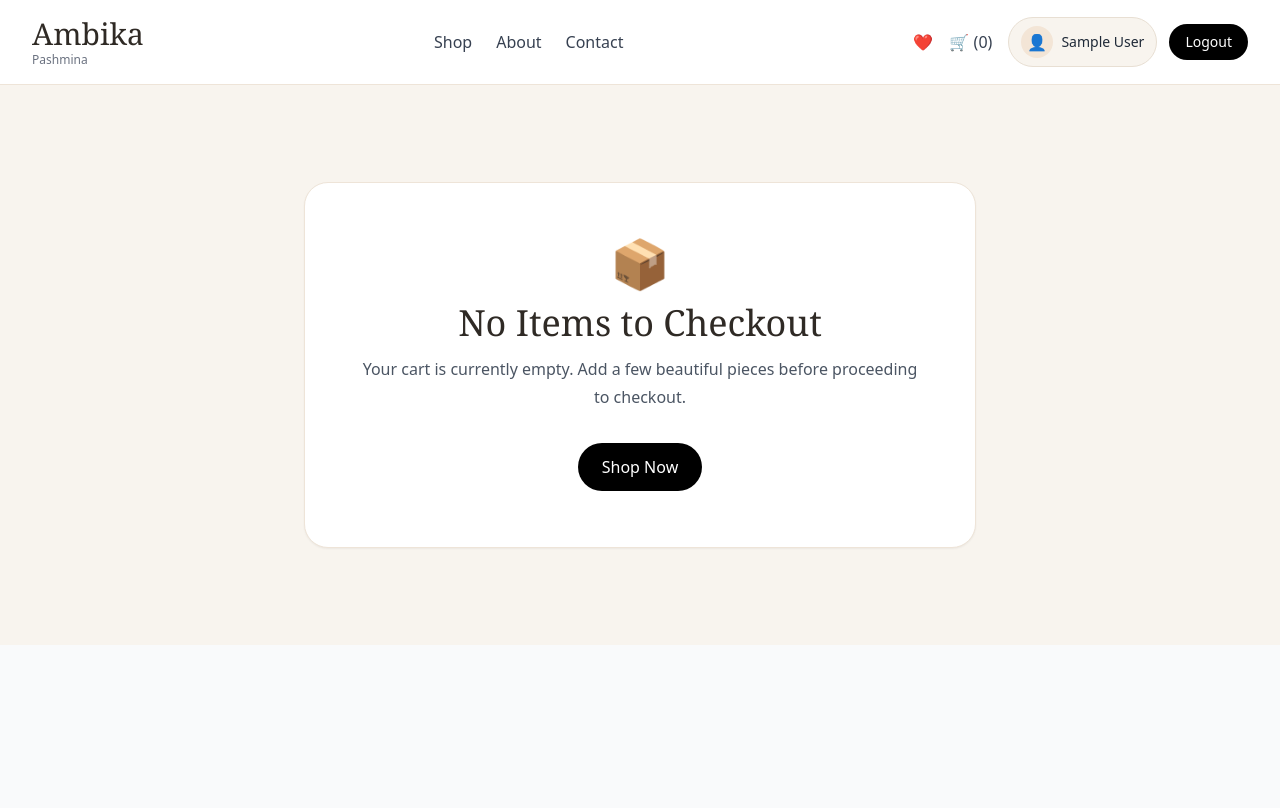
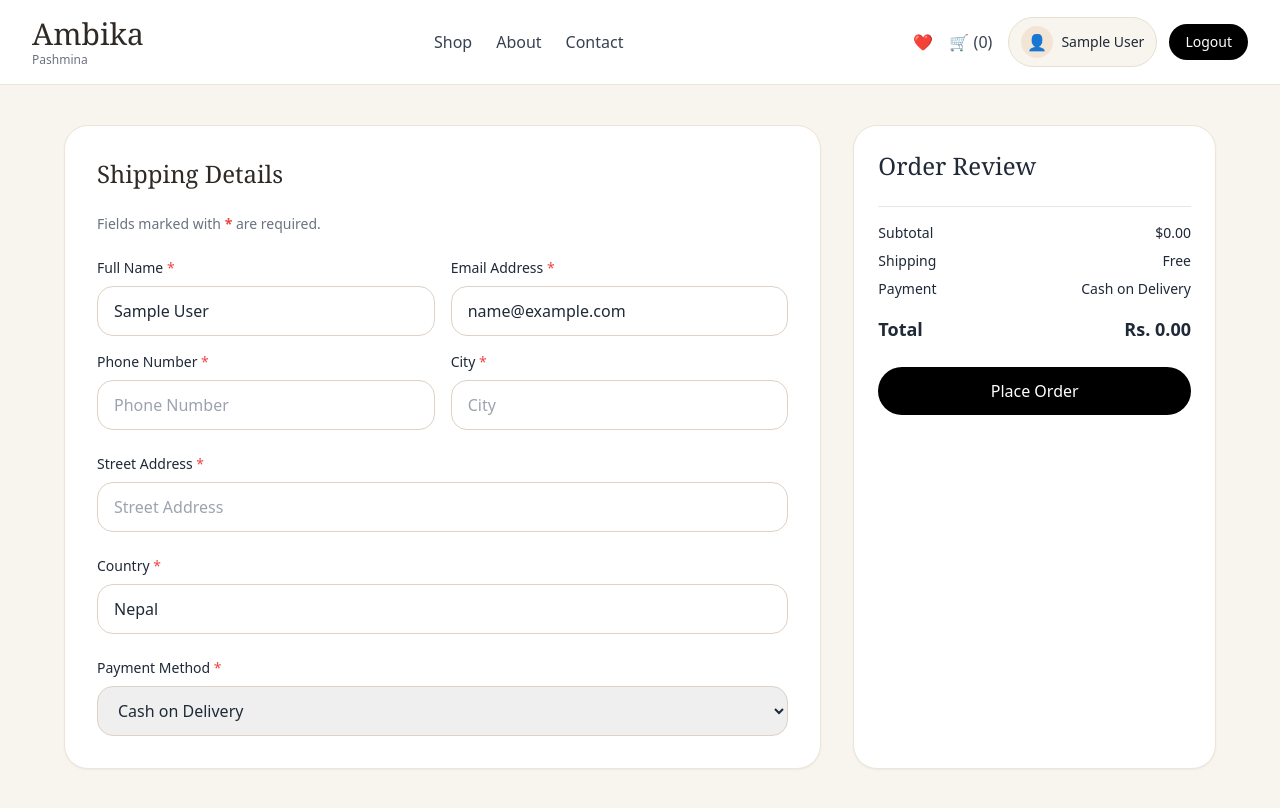
Before and after one commit to vedya29/FYP-Ambika, a React (Create React App) app in the folder frontend/: page /checkout in a window 1280 px wide. Shown: the top 808 px of the page. Built offline with nearby package versions, Linux system fonts and the light colour scheme; sample sign-in values are in the browser's storage.

Commit message:
added validation in checkout page

```diff
--- a/frontend/src/pages/Checkout.js
+++ b/frontend/src/pages/Checkout.js
@@ -1,330 +1,125 @@
-import React, { useMemo, useState } from "react";
+import React, { useState } from "react";
+import { useCart } from "../context/CartContext";
 import { useNavigate } from "react-router-dom";
-import { useCart } from "../context/CartContext";
 
 export default function Checkout() {
-  const { cart, user, clearCart } = useCart();
+  const { cart, clearCart, user } = useCart();
   const navigate = useNavigate();
 
-  const [fullName, setFullName] = useState(user?.fullName || user?.name || "");
+  const [fullName, setFullName] = useState(user?.name || "");
   const [email, setEmail] = useState(user?.email || "");
-  const [phone, setPhone] = useState(user?.phone || "");
-  const [address, setAddress] = useState(user?.address || "");
-  const [city, setCity] = useState(user?.city || "");
-  const [country, setCountry] = useState(user?.country || "");
+  const [phone, setPhone] = useState("");
+  const [city, setCity] = useState("");
+  const [address, setAddress] = useState("");
+  const [country, setCountry] = useState("Nepal");
   const [paymentMethod, setPaymentMethod] = useState("Cash on Delivery");
-  const [processing, setProcessing] = useState(false);
 
-  const subtotal = useMemo(
-    () => cart.reduce((s, item) => s + Number(item.price) * item.qty, 0),
-    [cart]
-  );
-  const shipping = 0;
-  const total = subtotal + shipping;
-
-  const generateTransactionUUID = () => {
-    return `AMB-${Date.now()}`;
-  };
-
-  const generateSignature = async (totalAmount, transactionUuid, productCode) => {
-    const secretKey = "8gBm/:&EnhH.1/q";
-    const message = `total_amount=${totalAmount},transaction_uuid=${transactionUuid},product_code=${productCode}`;
-
-    const enc = new TextEncoder();
-    const key = await window.crypto.subtle.importKey(
-      "raw",
-      enc.encode(secretKey),
-      { name: "HMAC", hash: "SHA-256" },
-      false,
-      ["sign"]
+  const total = cart.reduce(
+    (acc, item) => acc + item.price * item.qty,
+    0
   );
 
-    const signature = await window.crypto.subtle.sign(
-      "HMAC",
-      key,
-      enc.encode(message)
-    );
-
-    const bytes = new Uint8Array(signature);
-    let binary = "";
-    bytes.forEach((b) => {
-      binary += String.fromCharCode(b);
-    });
-
-    return window.btoa(binary);
-  };
-
-  const validateForm = () => {
-    if (!cart.length) {
-      alert("Your cart is empty.");
-      navigate("/products");
-      return false;
+  const handlePlaceOrder = () => {
+    if (!fullName || !email || !phone || !city || !address || !country) {
+      alert("Please fill all required fields❗");
+      return;
     }
 
-    if (!fullName || !email || !phone || !address || !city || !country) {
-      alert("Please fill in all shipping details.");
-      return false;
-    }
-
-    return true;
-  };
-
-  const saveOrder = (paymentStatusOverride = "Pending", paymentMethodOverride = paymentMethod) => {
-    const existingOrders = JSON.parse(localStorage.getItem("orders")) || [];
-
-    const newOrder = {
-      id: Date.now().toString(),
-      createdAt: new Date().toISOString(),
+    const order = {
+      id: "ORD" + Date.now(),
+      items: cart,
+      totalAmount: total,
+      paymentMethod,
+      paymentStatus:
+        paymentMethod === "Cash on Delivery" ? "Pending" : "Paid",
+      status: "Processing",
+      createdAt: new Date(),
       customer: {
         fullName,
         email,
         phone,
+        city,
         address,
-        city,
         country,
       },
-      paymentMethod: paymentMethodOverride,
-      paymentStatus: paymentStatusOverride,
-      items: cart,
-      totalAmount: total,
-      status: "Processing",
     };
 
-    localStorage.setItem("orders", JSON.stringify([newOrder, ...existingOrders]));
+    const existingOrders =
+      JSON.parse(localStorage.getItem("orders")) || [];
+
+    localStorage.setItem(
+      "orders",
+      JSON.stringify([order, ...existingOrders])
+    );
+
     clearCart();
+
+    alert("Order placed successfully 🎉");
+
+    navigate("/dashboard/orders");
   };
 
-  const handleCodOrder = (e) => {
-    e.preventDefault();
+  return (
+    <div className="min-h-screen bg-[#f8f4ee] px-4 md:px-8 py-10">
+      <div className="max-w-6xl mx-auto grid lg:grid-cols-3 gap-8">
 
-    if (!validateForm()) return;
+        {/* LEFT SIDE */}
+        <div className="lg:col-span-2 bg-white rounded-3xl p-6 md:p-8 border border-[#eee4d8] shadow-sm space-y-6">
 
-    setProcessing(true);
-
-    saveOrder("Pending", "Cash on Delivery");
-
-    setTimeout(() => {
-      setProcessing(false);
-      alert("Order placed successfully with Cash on Delivery 🎉");
-      navigate("/dashboard/orders");
-    }, 500);
-  };
-
-  const handleEsewaPayment = async (e) => {
-    e.preventDefault();
-
-    if (!validateForm()) return;
-
-    try {
-      setProcessing(true);
-
-      const transactionUuid = generateTransactionUUID();
-      const productCode = "EPAYTEST";
-      const totalAmount = total.toFixed(2);
-      const signature = await generateSignature(
-        totalAmount,
-        transactionUuid,
-        productCode
-      );
-
-      const pendingOrder = {
-        id: transactionUuid,
-        createdAt: new Date().toISOString(),
-        customer: {
-          fullName,
-          email,
-          phone,
-          address,
-          city,
-          country,
-        },
-        paymentMethod: "eSewa",
-        paymentStatus: "Pending Verification",
-        items: cart,
-        totalAmount: total,
-        status: "Processing",
-      };
-
-      localStorage.setItem("pendingEsewaOrder", JSON.stringify(pendingOrder));
-
-      const form = document.createElement("form");
-      form.method = "POST";
-      form.action = "https://rc-epay.esewa.com.np/api/epay/main/v2/form";
-
-      const fields = {
-        amount: subtotal.toFixed(2),
-        tax_amount: "0",
-        total_amount: totalAmount,
-        transaction_uuid: transactionUuid,
-        product_code: productCode,
-        product_service_charge: "0",
-        product_delivery_charge: "0",
-        success_url: "http://localhost:3000/payment-success",
-        failure_url: "http://localhost:3000/payment-failure",
-        signed_field_names: "total_amount,transaction_uuid,product_code",
-        signature: signature,
-      };
-
-      Object.entries(fields).forEach(([key, value]) => {
-        const input = document.createElement("input");
-        input.type = "hidden";
-        input.name = key;
-        input.value = value;
-        form.appendChild(input);
-      });
-
-      document.body.appendChild(form);
-      form.submit();
-    } catch (error) {
-      console.error("eSewa payment error:", error);
-      setProcessing(false);
-      alert("Failed to start eSewa payment.");
-    }
-  };
-
-  if (cart.length === 0) {
-    return (
-      <div className="min-h-[70vh] flex items-center justify-center px-4 bg-[#f8f4ee]">
-        <div className="bg-white rounded-3xl shadow-sm border border-[#eee4d8] p-10 md:p-14 max-w-2xl w-full text-center">
-          <div className="text-5xl mb-4">📦</div>
-          <h2 className="text-3xl md:text-4xl font-serif text-[#2f2a25] mb-3">
-            No Items to Checkout
-          </h2>
-          <p className="text-gray-600 leading-7 mb-8">
-            Your cart is currently empty. Add a few beautiful pieces before
-            proceeding to checkout.
-          </p>
-
-          <button
-            onClick={() => navigate("/products")}
-            className="inline-block px-6 py-3 rounded-full bg-black text-white hover:opacity-90"
-          >
-            Shop Now
-          </button>
-        </div>
-      </div>
-    );
-  }
-
-  return (
-    <div className="min-h-screen bg-[#f8f4ee] px-4 md:px-8 py-8">
-      <div className="max-w-7xl mx-auto space-y-8">
-        <section className="bg-gradient-to-r from-[#efe3d3] via-[#f8f4ee] to-[#f5e8dc] rounded-3xl p-8 md:p-10 border border-[#eadfce] shadow-sm">
-          <p className="text-sm uppercase tracking-[0.2em] text-[#8a6d4b] mb-3">
-            Final Step
-          </p>
-          <h2 className="text-3xl md:text-5xl font-serif text-[#2f2a25] mb-4">
-            Checkout & Payment ✨
-          </h2>
-          <p className="text-gray-700 text-base md:text-lg leading-7 max-w-3xl">
-            Complete your shipping details and choose how you want to pay.
-          </p>
-        </section>
-
-        <form className="grid lg:grid-cols-3 gap-8">
-          <div className="lg:col-span-2 bg-white rounded-3xl p-6 md:p-8 border border-[#eee4d8] shadow-sm space-y-6">
           <h3 className="text-2xl font-serif text-[#2f2a25]">
             Shipping Details
           </h3>
 
+          <p className="text-sm text-gray-500">
+            Fields marked with{" "}
+            <span className="text-red-500 font-semibold">*</span> are required.
+          </p>
+
           <div className="grid md:grid-cols-2 gap-4">
-              <input
-                type="text"
-                placeholder="Full Name"
-                value={fullName}
-                onChange={(e) => setFullName(e.target.value)}
-                className="border border-[#ddd2c5] rounded-2xl px-4 py-3 outline-none focus:ring-2 focus:ring-[#d8b89c]"
-              />
-              <input
-                type="email"
-                placeholder="Email Address"
-                value={email}
-                onChange={(e) => setEmail(e.target.value)}
-                className="border border-[#ddd2c5] rounded-2xl px-4 py-3 outline-none focus:ring-2 focus:ring-[#d8b89c]"
-              />
-              <input
-                type="text"
-                placeholder="Phone Number"
-                value={phone}
-                onChange={(e) => setPhone(e.target.value)}
-                className="border border-[#ddd2c5] rounded-2xl px-4 py-3 outline-none focus:ring-2 focus:ring-[#d8b89c]"
-              />
-              <input
-                type="text"
-                placeholder="City"
-                value={city}
-                onChange={(e) => setCity(e.target.value)}
-                className="border border-[#ddd2c5] rounded-2xl px-4 py-3 outline-none focus:ring-2 focus:ring-[#d8b89c]"
-              />
+            <Input label="Full Name" value={fullName} setValue={setFullName} />
+            <Input label="Email Address" value={email} setValue={setEmail} type="email" />
+            <Input label="Phone Number" value={phone} setValue={setPhone} />
+            <Input label="City" value={city} setValue={setCity} />
           </div>
 
-            <input
-              type="text"
-              placeholder="Street Address"
-              value={address}
-              onChange={(e) => setAddress(e.target.value)}
-              className="w-full border border-[#ddd2c5] rounded-2xl px-4 py-3 outline-none focus:ring-2 focus:ring-[#d8b89c]"
-            />
-
-            <input
-              type="text"
-              placeholder="Country"
-              value={country}
-              onChange={(e) => setCountry(e.target.value)}
-              className="w-full border border-[#ddd2c5] rounded-2xl px-4 py-3 outline-none focus:ring-2 focus:ring-[#d8b89c]"
-            />
+          <Input label="Street Address" value={address} setValue={setAddress} />
+          <Input label="Country" value={country} setValue={setCountry} />
 
           <div>
-              <label className="block text-sm font-medium text-[#2f2a25] mb-2">
-                Payment Method
+            <label className="block text-sm font-medium mb-2">
+              Payment Method <span className="text-red-500">*</span>
             </label>
+
             <select
               value={paymentMethod}
               onChange={(e) => setPaymentMethod(e.target.value)}
-                className="w-full border border-[#ddd2c5] rounded-2xl px-4 py-3 outline-none focus:ring-2 focus:ring-[#d8b89c]"
+              className="w-full border border-[#ddd2c5] rounded-2xl px-4 py-3"
             >
               <option>Cash on Delivery</option>
               <option>eSewa</option>
             </select>
           </div>
-
-            {paymentMethod === "eSewa" && (
-              <div className="bg-[#f6fff6] rounded-3xl p-5 border border-[#d9f0d9]">
-                <h4 className="text-xl font-serif text-[#2f2a25] mb-2">
-                  eSewa Payment 💚
-                </h4>
-                <p className="text-sm text-gray-600 leading-6">
-                  You will be redirected to eSewa sandbox to complete the payment.
-                </p>
-                <p className="text-sm text-gray-500 mt-3">
-                  Test ID: 9806800001 | Password: Nepal@123 | MPIN: 1122
-                </p>
-              </div>
-            )}
         </div>
 
-          <div className="bg-white rounded-3xl p-6 md:p-8 border border-[#eee4d8] shadow-sm h-fit">
-            <h3 className="text-2xl font-serif text-[#2f2a25] mb-5">
+        {/* RIGHT SIDE */}
+        <div className="bg-white rounded-3xl p-6 border border-[#eee4d8] shadow-sm">
+
+          <h3 className="text-2xl font-serif mb-6">
             Order Review
           </h3>
 
-            <div className="space-y-4 mb-6">
-              {cart.map((item, index) => (
-                <div key={item._id} className="flex items-center gap-3">
-
-
-<div className="w-16 h-16 rounded-xl overflow-hidden bg-[#f5efe6]">
+          <div className="space-y-4">
+            {cart.map((item) => (
+              <div key={item._id} className="flex gap-4 items-center">
                 <img
                   src={item.image}
                   alt={item.name}
-                      className="w-full h-full object-cover"
+                  className="w-16 h-16 rounded-xl object-cover"
                 />
-                  </div>
+
                 <div className="flex-1">
-                    <p className="text-sm font-medium text-[#2f2a25]">
-                      {item.name}
-                    </p>
-                    <p className="text-xs text-gray-500">
+                  <p className="font-medium">{item.name}</p>
+                  <p className="text-sm text-gray-500">
                     Qty: {item.qty} × ${item.price}
                   </p>
                 </div>
@@ -332,52 +127,56 @@ export default function Checkout() {
             ))}
           </div>
 
-            <hr className="mb-4 border-[#eee4d8]" />
-
-            <div className="space-y-3 text-gray-700">
+          <div className="mt-6 border-t pt-4 space-y-2 text-sm">
             <div className="flex justify-between">
               <span>Subtotal</span>
-                <span>Rs. {subtotal.toFixed(2)}</span>
+              <span>${total.toFixed(2)}</span>
             </div>
+
             <div className="flex justify-between">
               <span>Shipping</span>
               <span>Free</span>
             </div>
+
             <div className="flex justify-between">
               <span>Payment</span>
               <span>{paymentMethod}</span>
             </div>
-            </div>
 
-            <hr className="my-4 border-[#eee4d8]" />
-
-            <div className="flex justify-between text-lg font-semibold text-[#2f2a25] mb-6">
+            <div className="flex justify-between font-semibold text-lg pt-2">
               <span>Total</span>
               <span>Rs. {total.toFixed(2)}</span>
             </div>
+          </div>
 
-            {paymentMethod === "Cash on Delivery" ? (
           <button
-                type="button"
-                onClick={handleCodOrder}
-                disabled={processing}
-                className="w-full px-4 py-3 bg-black text-white rounded-full hover:opacity-90 disabled:opacity-60"
+            onClick={handlePlaceOrder}
+            className="mt-6 w-full bg-black text-white py-3 rounded-full hover:opacity-90"
           >
-                {processing ? "Processing..." : "Place Order"}
+            Place Order
           </button>
-            ) : (
-              <button
-                type="button"
-                onClick={handleEsewaPayment}
-                disabled={processing}
-                className="w-full px-4 py-3 bg-[#60bb46] text-white rounded-full hover:opacity-90 disabled:opacity-60"
-              >
-                {processing ? "Redirecting..." : "Pay with eSewa"}
-              </button>
-            )}
         </div>
-        </form>
       </div>
     </div>
   );
 }
+
+/* ================= COMPONENT ================= */
+
+function Input({ label, value, setValue, type = "text" }) {
+  return (
+    <div>
+      <label className="block text-sm font-medium mb-2">
+        {label} <span className="text-red-500">*</span>
+      </label>
+
+      <input
+        type={type}
+        value={value}
+        onChange={(e) => setValue(e.target.value)}
+        placeholder={label}
+        className="w-full border border-[#ddd2c5] rounded-2xl px-4 py-3 outline-none focus:ring-2 focus:ring-[#d8b89c]"
+      />
+    </div>
+  );
+}
```
Lines whose indentation alone changed are shown as unchanged.
